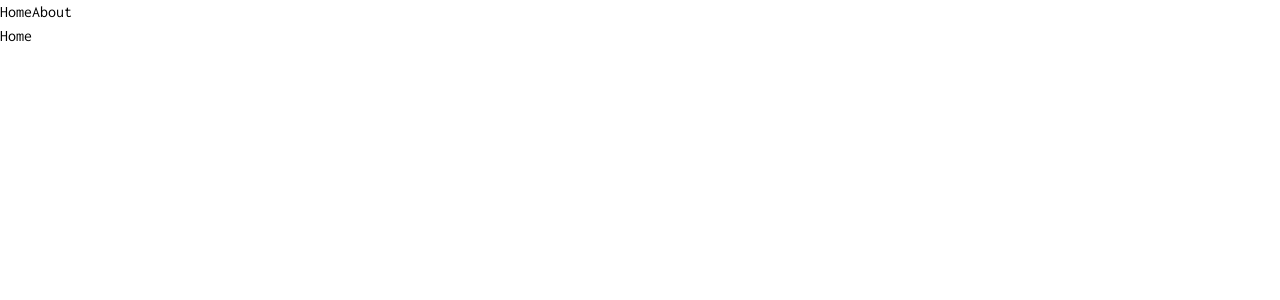
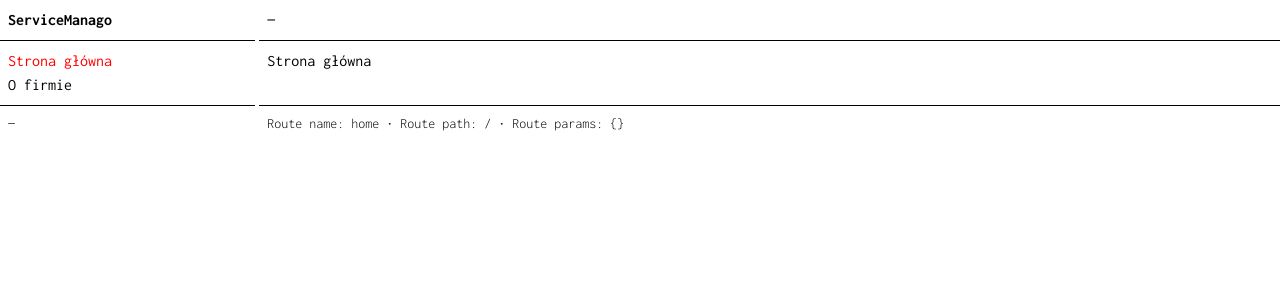
Before and after one commit to KacperMo/ServiceManago-Front, a Vue app in the folder vue/: page / in a window 1280 px wide. Shown: the top 300 px of the page. Built offline with nearby package versions, Linux system fonts and the light colour scheme; the HTML template or start-up script is replaced by a standard one.

Commit message:
Add basic layout

```diff
--- a/vue/src/App.vue
+++ b/vue/src/App.vue
@@ -3,9 +3,34 @@ import { RouterLink, RouterView } from "vue-router";
 </script>
 
 <template>
-  <nav>
-    <RouterLink to="/">Home</RouterLink>
-    <RouterLink to="/about">About</RouterLink>
-  </nav>
-  <RouterView />
+  <div class="flex">
+    <div class="w-1/5 mr-1 p-2 font-bold">
+      <RouterLink :to="{ name: 'home' }" class="logo">ServiceManago</RouterLink>
+    </div>
+    <div class="w-4/5 p-2">&mdash;</div>
+  </div>
+  <div class="flex">
+    <div class="w-1/5 mr-1 p-2 border-t-[1px] border-black">
+      <div>
+        <RouterLink :to="{ name: 'home' }">Strona główna</RouterLink>
+      </div>
+      <div>
+        <RouterLink :to="{ name: 'about' }">O firmie</RouterLink>
+      </div>
+    </div>
+    <div class="w-4/5 p-2 border-t-[1px] border-black">
+      <RouterView />
+    </div>
+  </div>
+  <footer class="flex font-light text-sm">
+    <div class="w-1/5 mr-1 p-2 border-t-[1px] border-black">&mdash;</div>
+    <div class="w-4/5 p-2 border-t-[1px] border-black">
+      Route name: {{ $router.currentRoute.value.name }} &bull; Route path:
+      {{ $router.currentRoute.value.path }} &bull; Route params:
+      {{ $router.currentRoute.value.params }}
+      <template v-if="$router.currentRoute.value.meta.isLoggedIn"
+        >&bull; User is logged in</template
+      >
+    </div>
+  </footer>
 </template>
--- a/vue/src/assets/main.css
+++ b/vue/src/assets/main.css
@@ -6,3 +6,11 @@
 body {
   font-family: "Inconsolata", monospace;
 }
+
+a.logo {
+  color: black;
+}
+
+.router-link-active {
+  color: red;
+}
--- a/vue/src/views/AboutView.vue
+++ b/vue/src/views/AboutView.vue
@@ -1,3 +1,3 @@
 <template>
-  <h2>This is an about page</h2>
+  <h2>O firmie</h2>
 </template>
--- a/vue/src/views/HomeView.vue
+++ b/vue/src/views/HomeView.vue
@@ -1,5 +1,3 @@
-<script setup></script>
-
 <template>
-  <h2>Home</h2>
+  <h2>Strona główna</h2>
 </template>
```
